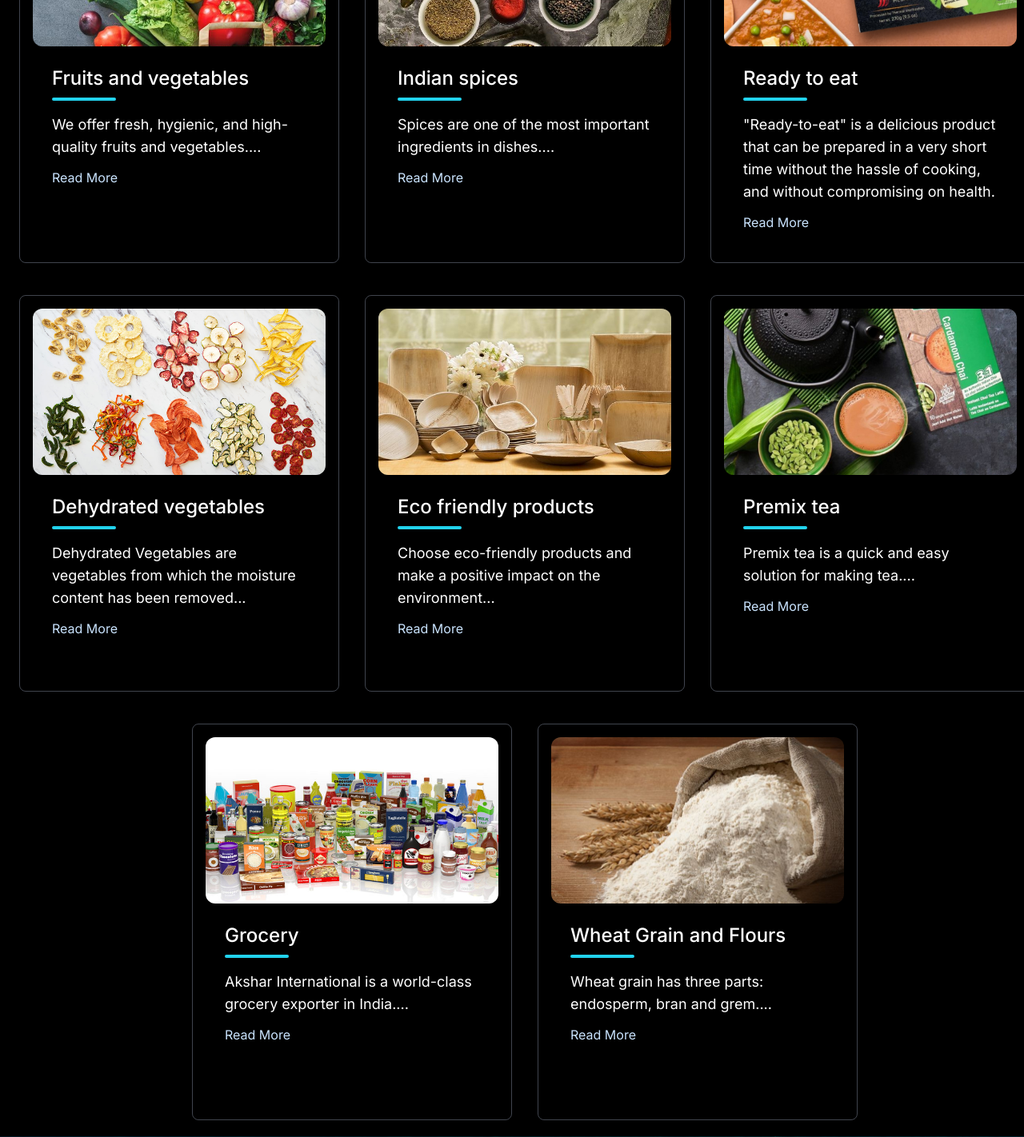
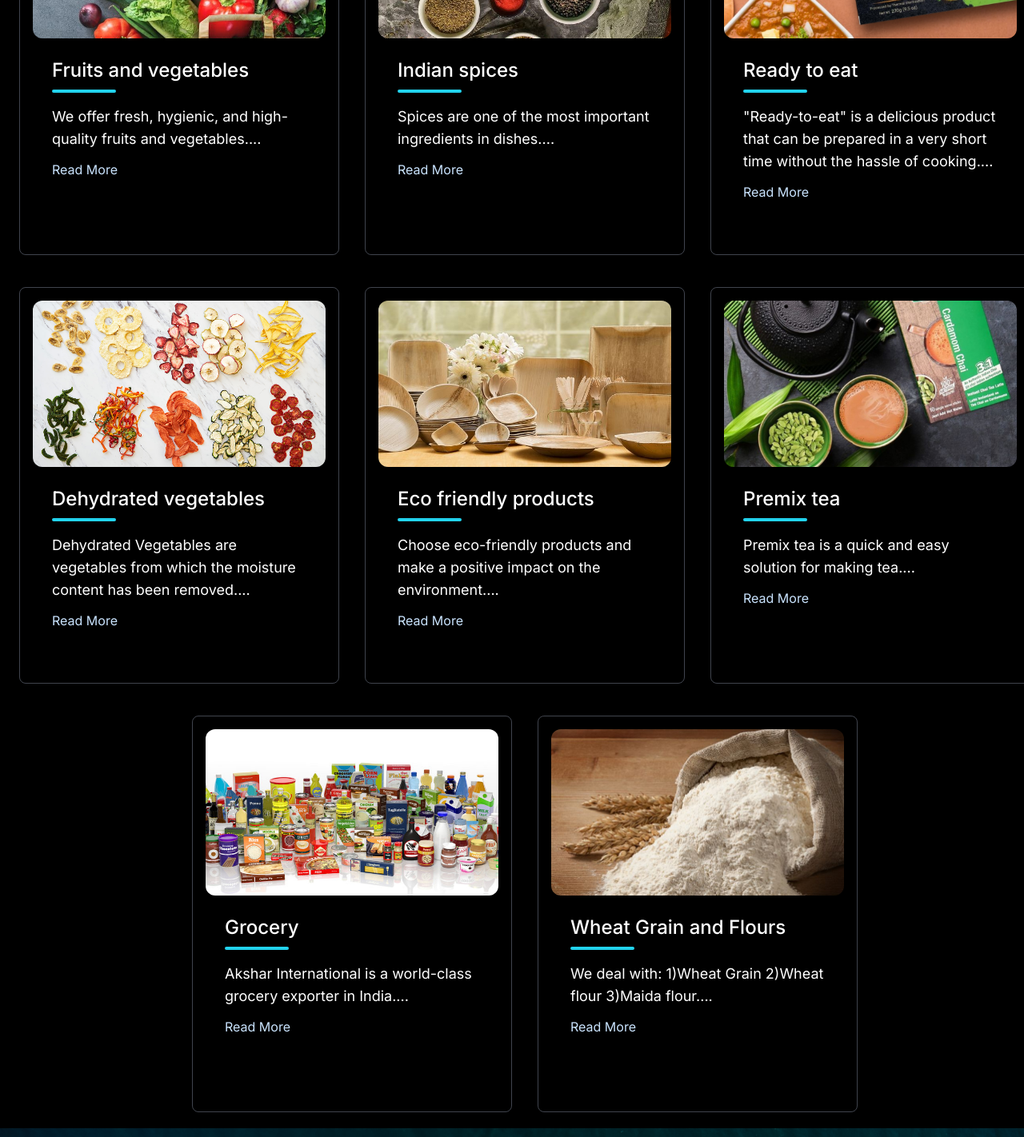
Before and after one commit to flowfleer/transport, a Next.js app: page / in a window 1280 px wide. Shown: the part 990-2412 px from the top of the page at 80% size. Built offline with nearby package versions, Linux system fonts and the light colour scheme; a web font is replaced by a local one.

Commit message:
Navbar and product description updated

```diff
--- a/Components/Navbar.js
+++ b/Components/Navbar.js
@@ -51,9 +51,9 @@ export default function NavBar() {
                             </button>
                         </div>
                     </div>
-                <div>
+                <div className="w-full">
                     <div
-                        className={`flex-1 justify-self-center pb-3 mt-8 md:block md:pb-0 md:mt-0 w-full ${navbar ? "block" : "hidden"
+                        className={`flex-1 justify-self-center pb-3 mt-8 md:block md:pb-0 md:mt-0 ${navbar ? "block" : "hidden"
                             }`}
                     >
                         <ul className="items-center justify-center space-y-8 md:flex md:space-x-6 md:space-y-0">
--- a/Components/Test.js
+++ b/Components/Test.js
@@ -33,14 +33,14 @@ const data = [
     },
     {
         title: "Ready to eat",
-        desc: `"Ready-to-eat" is a delicious product that can be prepared in a very short time without the hassle of cooking, and without compromising on health.`,
+        desc: `"Ready-to-eat" is a delicious product that can be prepared in a very short time without the hassle of cooking....`,
         img: eat,
         readMore: `"Ready-to-eat" is a delicious product that can be prepared in a very short time without the hassle of cooking, and without compromising on health.
         We supply the finest quality "Ready-to-Eat" food products, including Khaman dhokla, masala khichdi, Gujarati dal bhat, mixed vegetables, pav bhaji, paneer butter masala, and Amritsari chhole, according to client requirements.`,
     },
     {
         title: "Dehydrated vegetables",
-        desc: "Dehydrated Vegetables are vegetables from which the moisture content has been removed...",
+        desc: "Dehydrated Vegetables are vegetables from which the moisture content has been removed....",
         img: dvf,
         readMore: `"Dehydrated Vegetables are vegetables from which the moisture content has been removed. The water content is removed from these vegetables by special drying methods. Sun drying is one of the oldest methods used for dehydration. Dehydrated Vegetables are used in instant noodles, soups, snacks, fast food, and other such products. These vegetables retain most of their nutritional content in the dehydrated state. Therefore, dehydrated vegetables from India are now exported all around the globe."`,
     },
@@ -48,7 +48,7 @@ const data = [
 
     {
         title: "Eco friendly products",
-        desc: "Choose eco-friendly products and make a positive impact on the environment...",
+        desc: "Choose eco-friendly products and make a positive impact on the environment....",
         img: eco,
         readMore: `"Choose eco-friendly products and make a positive impact on the environment while enjoying high-quality and sustainable solutions for your everyday needs.
         We supply the finest quality eco-friendly products, such as bamboo products, areca leaf products, sal leaf products, clay products, banana leaf plates, jute bags, and other similar items."`,
@@ -70,12 +70,15 @@ const data = [
     },
     {
         title: "Wheat Grain and Flours",
-        desc: "Wheat grain has three parts: endosperm, bran and grem....",
+        desc: `We deal with:
+        1)Wheat Grain
+        2)Wheat flour
+        3)Maida flour....`,
         img: wheat,
         readMore: `We deal with:
         Wheat grain: Wheat grain has three parts: endosperm (mostly starch and protein), bran (fiber, vitamins, minerals), and germ (healthy fats, vitamins, minerals). Whole grain wheat products that include all three parts are nutritionally rich and beneficial for overall health.
         Wheat flour: The flour obtained by milling the wheat grain, which can be further refined to produce different types of flour such as All-Purpose Flour, Bread Flour, Cake Flour, etc.
-        Maida flour: Maida is a type of wheat flour that is highly refined and bleached, commonly used in Indian cuisine for making bread, pastries, and other baked goods."`,
+        Maida flour: Maida is a type of wheat flour that is highly refined and bleached, commonly used in Indian cuisine for making bread, pastries, and other baked goods.`,
     },
 
 ];
```
